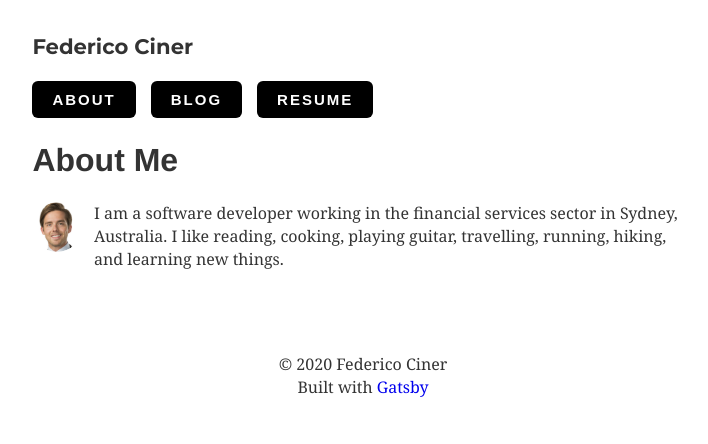
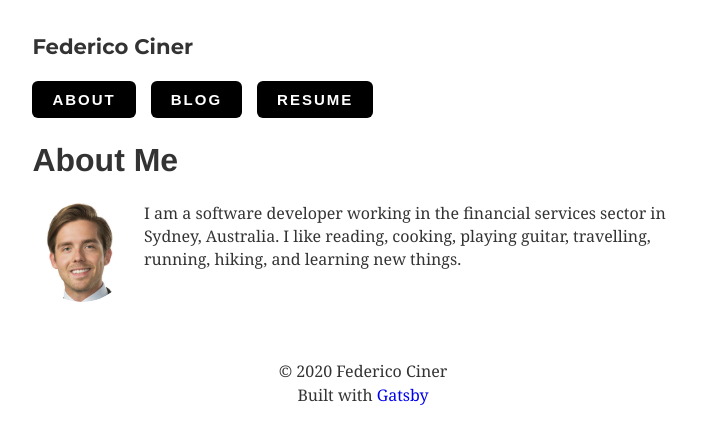
Before and after one commit to federicociner/blog, a Gatsby site: page /about in a window 1280 px wide. Shown: the whole page, without its empty margins (277-985 px from the left). Built offline with nearby package versions, Linux system fonts and the light colour scheme; Gatsby itself is replaced by a stand-in of ours; some packages are replaced by stand-ins of ours.

Commit message:
Added base image to index, rearranged contents folder

```diff
--- a/gatsby-config.js
+++ b/gatsby-config.js
@@ -78,7 +78,7 @@ module.exports = {
         background_color: `#ffffff`,
         theme_color: `#663399`,
         display: `minimal-ui`,
-        icon: `content/assets/favicon.png`
+        icon: `content/assets/images/favicon.png`
       }
     },
     {
--- a/src/components/bio.js
+++ b/src/components/bio.js
@@ -11,15 +11,17 @@ function Bio() {
       query={bioQuery}
       render={data => {
         const { author } = data.site.siteMetadata;
+
         return (
           <Container>
             <Image
-              fixed={data.avatar.childImageSharp.fixed}
+              fluid={data.avatar.childImageSharp.fluid}
               alt={author}
               style={{
                 marginRight: rhythm(1 / 2),
                 marginBottom: 0,
-                minWidth: 50,
+                minWidth: 100,
+                minHeight: 100,
                 borderRadius: `100%`
               }}
               imgStyle={{
@@ -40,10 +42,10 @@ function Bio() {
 
 const bioQuery = graphql`
   query BioQuery {
-    avatar: file(absolutePath: { regex: "/profile_pic.png/" }) {
+    avatar: file(relativePath: { eq: "images/profile_pic.png" }) {
       childImageSharp {
-        fixed(width: 50, height: 50) {
-          ...GatsbyImageSharpFixed
+        fluid(maxWidth: 100, maxHeight: 100) {
+          ...GatsbyImageSharpFluid
         }
       }
     }
```
Also changed, not shown: src/pages/index.js (+10 -10 lines), content/assets/images/favicon.png (renamed from content/assets/favicon.png), content/assets/images/profile_pic.png (renamed from content/assets/profile_pic.png), static/torres.svg (deleted), 1 other file.
